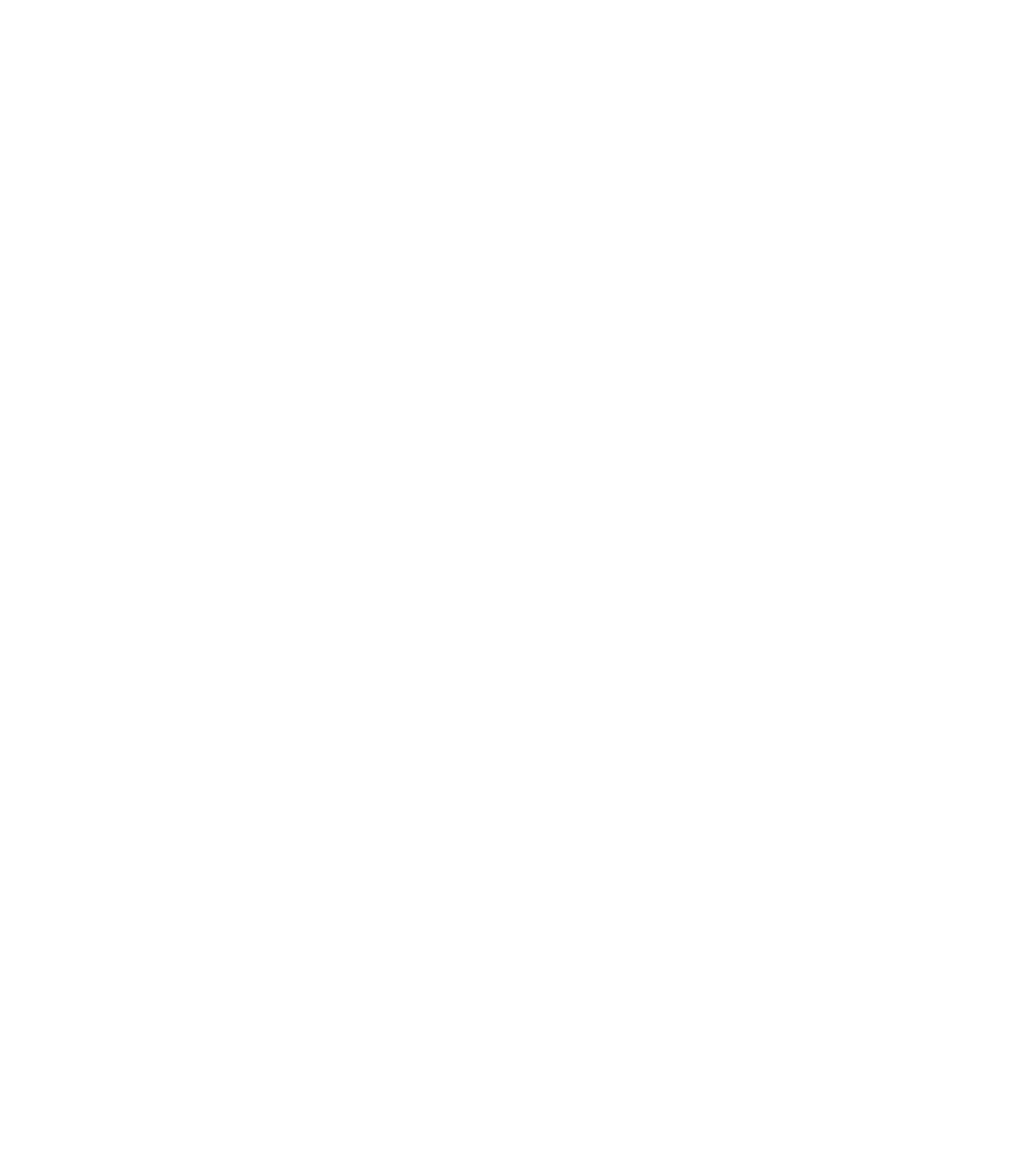
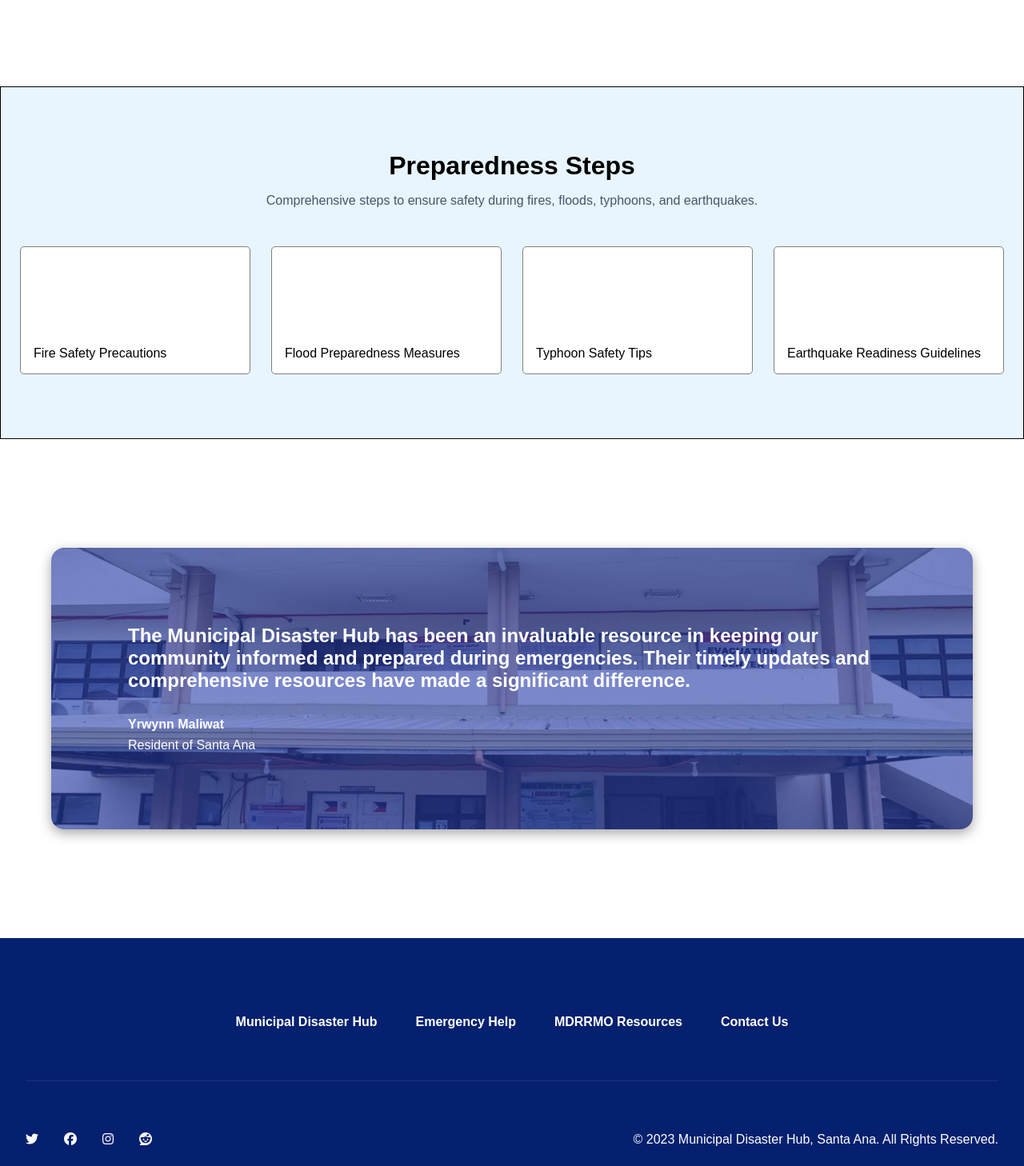
Before and after one commit to Row02/disasterpage, a React (Create React App) app: page /preparedness in a window 1280 px wide. Before the commit this address had no page. Shown: the part 372-1830 px from the top of the page at 80% size. Before the commit the page ends 800 px from the top, so only its background shows below. Built offline with nearby package versions, Linux system fonts and the light colour scheme.

Commit message:
Update November 22

```diff
--- a/src/App.js
+++ b/src/App.js
@@ -2,6 +2,7 @@
 import './App.css';
 import React, { useState, useEffect } from 'react';
 import Homepage from './pages/Homepage';
+import Preparedness from './pages/Preparedness'
 
 function App() {
   return (
@@ -9,6 +10,7 @@
         <Router>
           <Routes>
             <Route path="/" element={<Homepage />} />
+            <Route path="/preparedness" element={<Preparedness />} />
           </Routes>
         </Router>
     </>
--- a/src/pages/Navbar.js
+++ b/src/pages/Navbar.js
@@ -1,13 +1,17 @@
 import styles from './Navbar.module.css'
 import logo from '../assets/logo.png'
+import { useNavigate } from 'react-router-dom';
 
 export default function Navbar(){
+
+    const navigate = useNavigate();
+
     return(
         <div className={styles.header}>
             <img src={logo} alt='Logo' className={styles.logo}></img>
             <div className={styles.navBar}>
-                <div className={styles.navItem}>Home Page</div>
-                <div className={styles.navItem}>Preparedness Tips</div>
+                <div className={styles.navItem} onClick={() => navigate('/')}>Home Page</div>
+                <div className={styles.navItem} onClick={() => navigate('/preparedness')}>Preparedness Tips</div>
                 <div className={styles.navItem}>MDRRMO Resource</div>
             </div>
             <div className={styles.reportButton}>Report Now</div>
--- /dev/null
+++ b/src/pages/Preparedness.js
@@ -0,0 +1,61 @@
+import React from 'react';
+import styles from './Preparedness.module.css'
+import Navbar from '../pages/Navbar'
+
+export default function Preparedness(){
+    return(
+        <>
+            <div className={styles.container}>
+                <Navbar/>
+                <div className={styles.firstContainer}>
+                    <div className={styles.firstCard}>
+                        <div className={styles.mini} style={{fontSize:"1rem", color:"#4b8cf7", fontWeight:"bold"}}>Stay Informed, Stay Safe</div>
+                        <div className={styles.header} style={{fontSize:"4rem", color:"#0f172a", fontWeight:"bold", lineHeight:"1.1"}}>Disaster <br/>Preparedness Guide</div>
+                        <div className={styles.context} style={{fontSize:"1rem", color:"#374151", marginTop:"1rem"}}>Essential strategies and resources for Santa Ana residents to effectively prepare for potential disasters.</div>
+                    </div>
+                </div>
+                <div className={styles.secondContainer}>
+                    <div className={styles.aboveContent}>
+                        <div className={styles.aboveTitle} style={{fontWeight:"bold", fontSize:"2rem", color:"black"}}>Preparedness Steps</div>
+                        <div className={styles.aboveText}>Comprehensive steps to ensure safety during fires, floods, typhoons, and earthquakes.</div>
+                    </div>
+                    <div className={styles.belowContent}>
+                        <div className={styles.cardInfo}>Fire Safety Precautions</div>
+                        <div className={styles.cardInfo}>Flood Preparedness Measures</div>
+                        <div className={styles.cardInfo}>Typhoon Safety Tips</div>
+                        <div className={styles.cardInfo}>Earthquake Readiness Guidelines</div>
+                    </div>
+                </div>
+                <div className={styles.thirdContent}>
+                    <div className={styles.cardContent}>
+                        <div className={styles.cardText} style={{fontSize:"1.5rem", color:"white", fontWeight:"bold"}}>The Municipal Disaster Hub has been an invaluable resource in keeping our community
+                            informed and prepared during emergencies. Their timely updates and comprehensive resources have made a significant
+                            difference.
+                        </div>
+                        <div className={styles.cardAuthor} style={{marginTop:"1.5rem", fontWeight:"bold"}}>Yrwynn Maliwat</div>
+                        <div className={styles.cardDetails}>Resident of Santa Ana</div>
+                    </div>
+                </div>
+                <div className={styles.footer}>
+                    <div className={styles.aboveFooter}>
+                        <div className={styles.navLinks}>
+                            <span>Municipal Disaster Hub</span>
+                            <span>Emergency Help</span>
+                            <span>MDRRMO Resources</span>
+                            <span>Contact Us</span>
+                        </div>
+                    </div>
+                    <div className={styles.belowFooter}>
+                        <div className={styles.iconLinks}>
+                            <i class="fa-brands fa-twitter"></i>
+                            <i class="fa-brands fa-facebook"></i>
+                            <i class="fa-brands fa-instagram"></i>
+                            <i class="fa-brands fa-reddit"></i>
+                        </div>
+                        <div className={styles.allRights}>© 2023 Municipal Disaster Hub, Santa Ana. All Rights Reserved.</div>
+                    </div>
+                </div>
+            </div>
+        </>
+    );
+}
--- /dev/null
+++ b/src/pages/Preparedness.module.css
@@ -0,0 +1,131 @@
+*{
+    box-sizing: border-box;
+}
+
+.container {
+    box-sizing: border-box;
+    min-height: 100vh;
+    max-width: 1400px;
+    width: 100%;
+    margin: 0 auto;
+    z-index: 1;
+    display: flex;
+    flex-direction: column;
+}
+
+.firstContainer{
+    width: 100%;
+    height: 25em;
+    padding: 5rem 3rem;
+    display: flex;
+    flex-direction: column;
+}
+
+.firstCard{
+    width: 55%;
+    height: 100%;
+}
+
+.secondContainer{
+    display: flex;
+    flex-direction: column;
+    width: 100%;
+    border: 1px solid black;
+    background-color: #e8f5ff;
+    align-items: center;
+    padding: 5rem 1.5rem;
+    gap: 3rem;
+}
+
+.aboveContent{
+    display: flex;
+    justify-content: center;
+    align-items: center;
+    flex-direction: column;
+    color: #475569;
+    gap: 1rem;
+}
+
+.belowContent{
+    display: flex;
+    width: 100%;
+    height: auto;
+    flex-wrap: wrap;
+    justify-content: space-between;
+}
+
+.cardInfo{
+    display: flex;
+    width: 18em;
+    height: 10em;
+    align-items: flex-end;
+    padding: 1rem;
+    border: 1px solid grey;
+    background-color: white;
+    border-radius: 5px;
+}
+
+.thirdContent{
+    width: 100%;
+    height: 39em;
+    display: flex;
+    justify-content: center;
+    align-items: center;
+    padding: 10rem 4rem;
+}
+
+.cardContent{
+    width: 100%;
+    height: auto;
+    padding: 6rem;
+    display: flex;
+    flex-direction: column;
+    border-radius: 1rem;
+    gap: .5rem;
+    background-image: linear-gradient(rgba(46, 72, 204, 0.5), rgba(46, 72, 204, 0.5)), url("../assets/building.JPG");
+    box-shadow: rgba(0, 0, 0, 0.35) 0px 5px 15px;
+    background-position: center;
+    background-size: cover;
+    color: white;
+    filter: blur(.6px);
+}
+
+
+.footer{
+    width: 100%;
+    height: auto;
+    background-color: #05206e;
+    padding: 6rem 2rem;
+}
+
+.navLinks{
+    display: flex;
+    justify-content: center;
+    align-items: center;
+    color: white;
+    font-weight: bold;
+    gap: 3rem;
+    padding-bottom: 4rem;
+}
+
+.aboveFooter{
+    border-bottom: 1px solid #1a347b;
+}
+
+.belowFooter{
+    padding-top: 4rem;
+    display: flex;
+    flex-direction: row;
+    justify-content: space-between;
+    color: white;
+}
+
+.iconLinks{
+    display: flex;
+    flex-direction: row;
+    gap: 2rem;
+}
+
+.iconLinks i{
+    cursor: pointer;
+}
```
